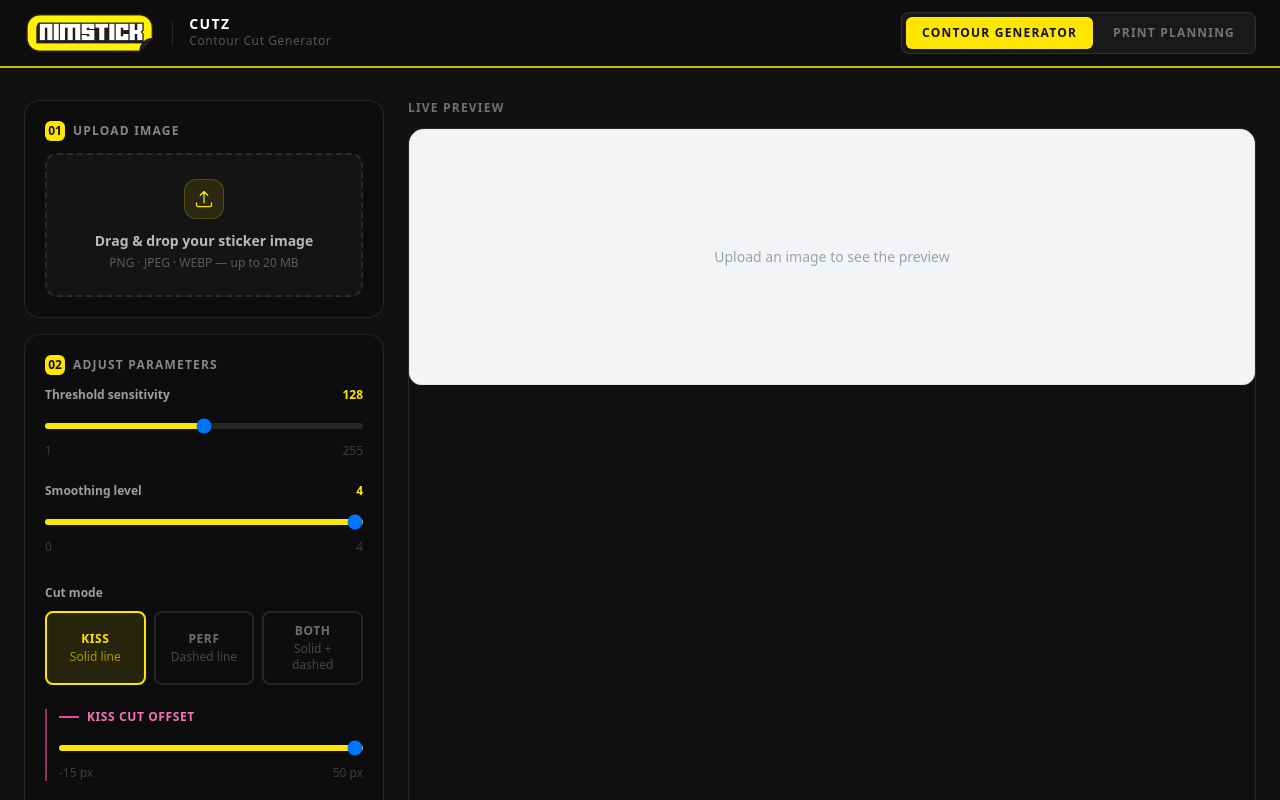
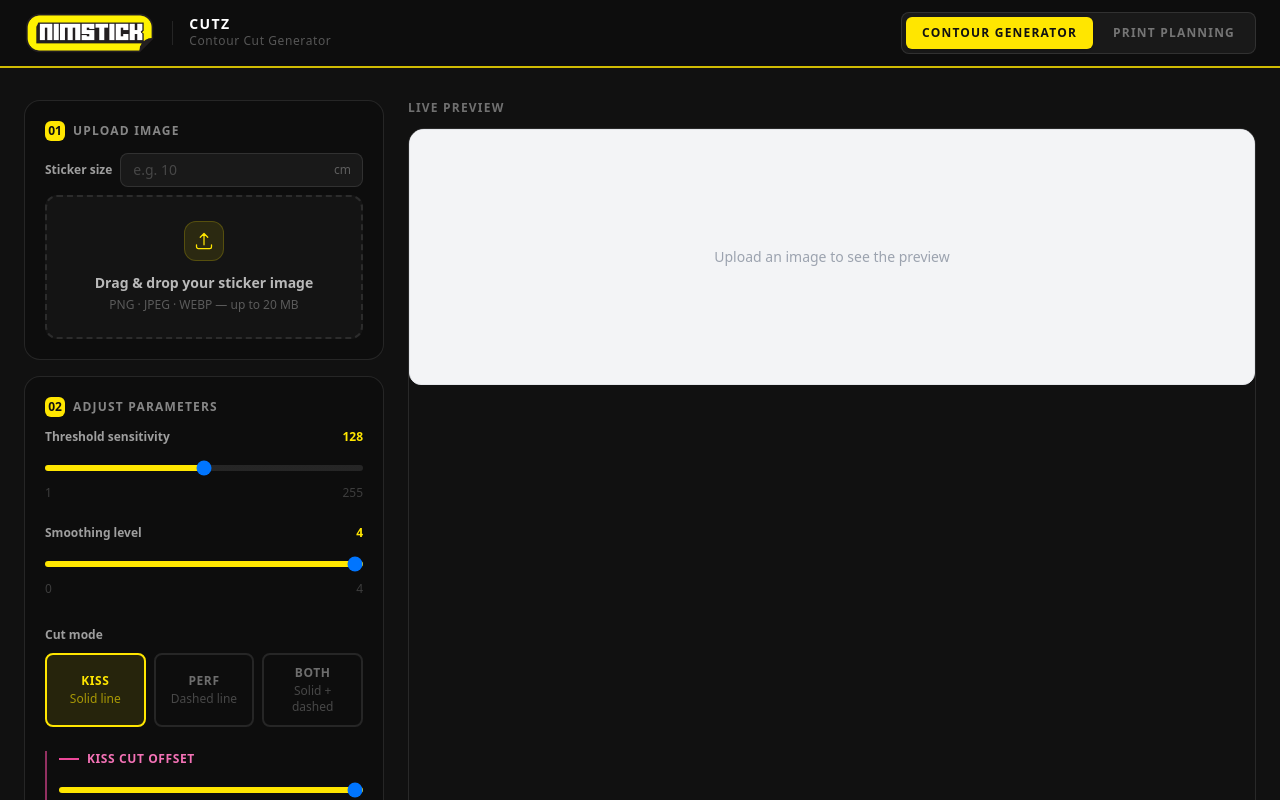
Before and after one commit to JulianSchon/sticker-contour-frontend, a React (Vite) app: page / in a window 1280 px wide. Shown: the top 800 px of the page. Built offline with nearby package versions, Linux system fonts and the light colour scheme; no server answers.

Commit message:
feat: add sticker size input with DPI-based resolution check (150/300 DPI thresholds)

```diff
--- a/src/components/ImageUpload.tsx
+++ b/src/components/ImageUpload.tsx
@@ -1,4 +1,4 @@
-import { useCallback } from 'react';
+import { useCallback, useState } from 'react';
 import { useDropzone } from 'react-dropzone';
 
 interface Props {
@@ -11,14 +11,73 @@ const ACCEPTED = {
   'image/webp': ['.webp'],
 };
 
+const DPI_MIN  = 150;
+const DPI_GOOD = 300;
+
+function cmToPixels(cm: number, dpi: number) {
+  return (cm / 2.54) * dpi;
+}
+
+type ResolutionStatus = 'ok' | 'low' | 'blocked' | 'idle';
+
+function checkResolution(w: number, h: number, sizeCm: number | null): ResolutionStatus {
+  if (sizeCm === null || sizeCm <= 0) {
+    // Fallback to fixed thresholds when no size entered
+    if (w < 200 || h < 200) return 'blocked';
+    if (w < 500 || h < 500) return 'low';
+    return 'ok';
+  }
+  const minPx  = cmToPixels(sizeCm, DPI_MIN);
+  const goodPx = cmToPixels(sizeCm, DPI_GOOD);
+  if (w < minPx  || h < minPx)  return 'blocked';
+  if (w < goodPx || h < goodPx) return 'low';
+  return 'ok';
+}
+
 export function ImageUpload({ onImageSelected }: Props) {
+  const [resolutionStatus, setResolutionStatus] = useState<ResolutionStatus>('idle');
+  const [imageDimensions, setImageDimensions] = useState<{ w: number; h: number } | null>(null);
+  const [sizeCm, setSizeCm] = useState<number | null>(null);
+  const [sizeInput, setSizeInput] = useState('');
+
+  const evaluate = useCallback((w: number, h: number, size: number | null, file: File, dataUrl: string) => {
+    const status = checkResolution(w, h, size);
+    setResolutionStatus(status);
+    if (status !== 'blocked') {
+      onImageSelected(file, dataUrl);
+    }
+  }, [onImageSelected]);
+
   const onDrop = useCallback((accepted: File[]) => {
     const file = accepted[0];
     if (!file) return;
+
     const reader = new FileReader();
-    reader.onload = (e) => onImageSelected(file, e.target?.result as string);
+    reader.onload = (e) => {
+      const dataUrl = e.target?.result as string;
+      const img = new Image();
+      img.onload = () => {
+        const w = img.naturalWidth;
+        const h = img.naturalHeight;
+        setImageDimensions({ w, h });
+        evaluate(w, h, sizeCm, file, dataUrl);
+      };
+      img.src = dataUrl;
+    };
     reader.readAsDataURL(file);
-  }, [onImageSelected]);
+  }, [sizeCm, evaluate]);
+
+  const handleSizeChange = (e: React.ChangeEvent<HTMLInputElement>) => {
+    const raw = e.target.value;
+    setSizeInput(raw);
+    const parsed = parseFloat(raw);
+    const size = isNaN(parsed) || parsed <= 0 ? null : parsed;
+    setSizeCm(size);
+    if (imageDimensions) {
+      const status = checkResolution(imageDimensions.w, imageDimensions.h, size);
+      setResolutionStatus(status);
+    }
+  };
 
   const { getRootProps, getInputProps, isDragActive, isDragReject } = useDropzone({
     onDrop,
@@ -27,12 +86,47 @@ export function ImageUpload({ onImageSelected }: Props) {
     maxSize: 20 * 1024 * 1024,
   });
 
+  const effectiveDpi = imageDimensions && sizeCm && sizeCm > 0
+    ? Math.round((imageDimensions.w / sizeCm) * 2.54)
+    : null;
+
   return (
+    <div className="space-y-2">
+
+      {/* Size input */}
+      <div className="flex items-center gap-2">
+        <label className="text-xs font-semibold text-white/60 shrink-0">Sticker size</label>
+        <div className="relative flex-1">
+          <input
+            type="number"
+            min="1"
+            max="100"
+            step="0.5"
+            value={sizeInput}
+            onChange={handleSizeChange}
+            placeholder="e.g. 10"
+            className="w-full bg-white/5 border border-white/10 rounded-lg px-3 py-1.5 text-sm text-white placeholder-white/20 focus:outline-none focus:border-nim-yellow/50 pr-8"
+          />
+          <span className="absolute right-3 top-1/2 -translate-y-1/2 text-xs text-white/30">cm</span>
+        </div>
+        {effectiveDpi !== null && (
+          <span className={`text-xs font-bold shrink-0 ${
+            resolutionStatus === 'ok'      ? 'text-green-400'
+            : resolutionStatus === 'low'   ? 'text-yellow-400'
+            : 'text-red-400'
+          }`}>
+            {effectiveDpi} DPI
+          </span>
+        )}
+      </div>
+
+      {/* Drop zone */}
       <div
         {...getRootProps()}
         className={`relative flex flex-col items-center justify-center w-full h-36 rounded-xl border-2 border-dashed cursor-pointer transition-all
-        ${isDragReject  ? 'border-red-500 bg-red-950/20'
-        : isDragActive  ? 'border-nim-yellow bg-nim-yellow/10 scale-[1.01]'
+          ${isDragReject || resolutionStatus === 'blocked' ? 'border-red-500 bg-red-950/20'
+          : resolutionStatus === 'low'                     ? 'border-yellow-600 bg-yellow-950/10'
+          : isDragActive                                   ? 'border-nim-yellow bg-nim-yellow/10 scale-[1.01]'
           : 'border-white/10 hover:border-nim-yellow/50 hover:bg-white/5 bg-white/[0.03]'}`}
       >
         <input {...getInputProps()} />
@@ -64,5 +158,53 @@ export function ImageUpload({ onImageSelected }: Props) {
           </>
         )}
       </div>
+
+      {/* Resolution feedback */}
+      {resolutionStatus === 'blocked' && imageDimensions && (
+        <div className="flex items-start gap-2 px-3 py-2.5 rounded-lg bg-red-950/50 border border-red-800">
+          <svg className="w-4 h-4 text-red-400 shrink-0 mt-0.5" fill="currentColor" viewBox="0 0 20 20">
+            <path fillRule="evenodd" d="M18 10a8 8 0 11-16 0 8 8 0 0116 0zm-7 4a1 1 0 11-2 0 1 1 0 012 0zm-1-9a1 1 0 00-1 1v4a1 1 0 102 0V6a1 1 0 00-1-1z" clipRule="evenodd" />
+          </svg>
+          <div>
+            <p className="text-xs font-bold text-red-400">
+              Resolution too low ({imageDimensions.w}×{imageDimensions.h}px
+              {effectiveDpi !== null ? `, ${effectiveDpi} DPI` : ''})
+            </p>
+            <p className="text-xs text-red-400/70 mt-0.5">
+              {sizeCm ? `Minimum ${DPI_MIN} DPI required for a ${sizeCm}cm sticker.` : 'Minimum 200×200px required.'} Please upload a higher resolution image.
+            </p>
+          </div>
+        </div>
+      )}
+
+      {resolutionStatus === 'low' && imageDimensions && (
+        <div className="flex items-start gap-2 px-3 py-2.5 rounded-lg bg-yellow-950/50 border border-yellow-700">
+          <svg className="w-4 h-4 text-yellow-400 shrink-0 mt-0.5" fill="currentColor" viewBox="0 0 20 20">
+            <path fillRule="evenodd" d="M8.257 3.099c.765-1.36 2.722-1.36 3.486 0l5.58 9.92c.75 1.334-.213 2.98-1.742 2.98H4.42c-1.53 0-2.493-1.646-1.743-2.98l5.58-9.92zM11 13a1 1 0 11-2 0 1 1 0 012 0zm-1-8a1 1 0 00-1 1v3a1 1 0 002 0V6a1 1 0 00-1-1z" clipRule="evenodd" />
+          </svg>
+          <div>
+            <p className="text-xs font-bold text-yellow-400">
+              Low resolution ({imageDimensions.w}×{imageDimensions.h}px
+              {effectiveDpi !== null ? `, ${effectiveDpi} DPI` : ''})
+            </p>
+            <p className="text-xs text-yellow-400/70 mt-0.5">
+              {sizeCm ? `Recommended ${DPI_GOOD} DPI for a ${sizeCm}cm sticker. Print quality may be reduced.` : 'Recommended minimum is 500×500px. Print quality may be reduced.'}
+            </p>
+          </div>
+        </div>
+      )}
+
+      {resolutionStatus === 'ok' && imageDimensions && (
+        <div className="flex items-center gap-2 px-3 py-2 rounded-lg bg-green-950/40 border border-green-800/50">
+          <svg className="w-4 h-4 text-green-400 shrink-0" fill="currentColor" viewBox="0 0 20 20">
+            <path fillRule="evenodd" d="M10 18a8 8 0 100-16 8 8 0 000 16zm3.707-9.293a1 1 0 00-1.414-1.414L9 10.586 7.707 9.293a1 1 0 00-1.414 1.414l2 2a1 1 0 001.414 0l4-4z" clipRule="evenodd" />
+          </svg>
+          <p className="text-xs font-bold text-green-400">
+            Good resolution ({imageDimensions.w}×{imageDimensions.h}px
+            {effectiveDpi !== null ? `, ${effectiveDpi} DPI` : ''})
+          </p>
+        </div>
+      )}
+    </div>
   );
 }
```
Lines whose indentation alone changed are shown as unchanged.
